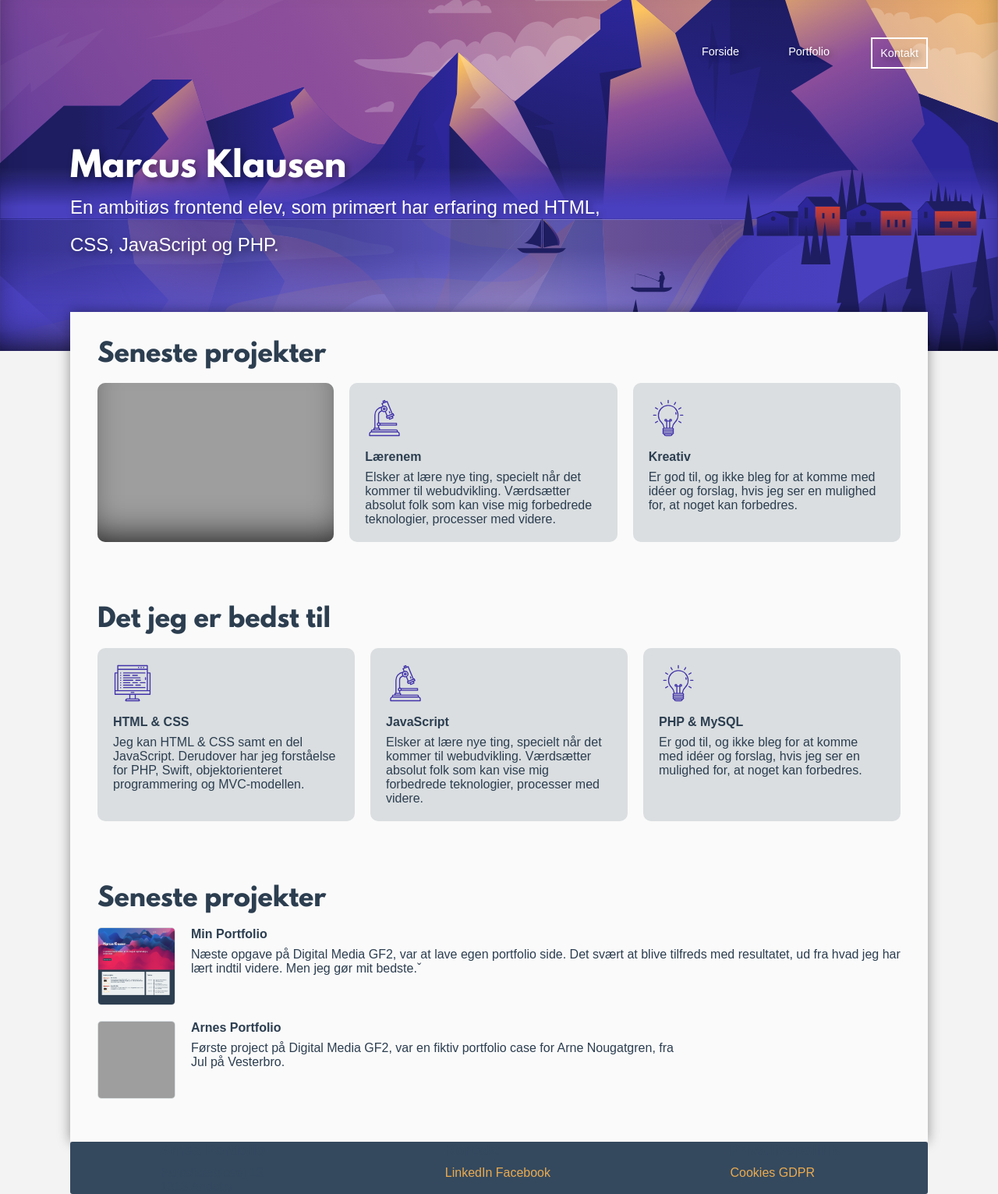
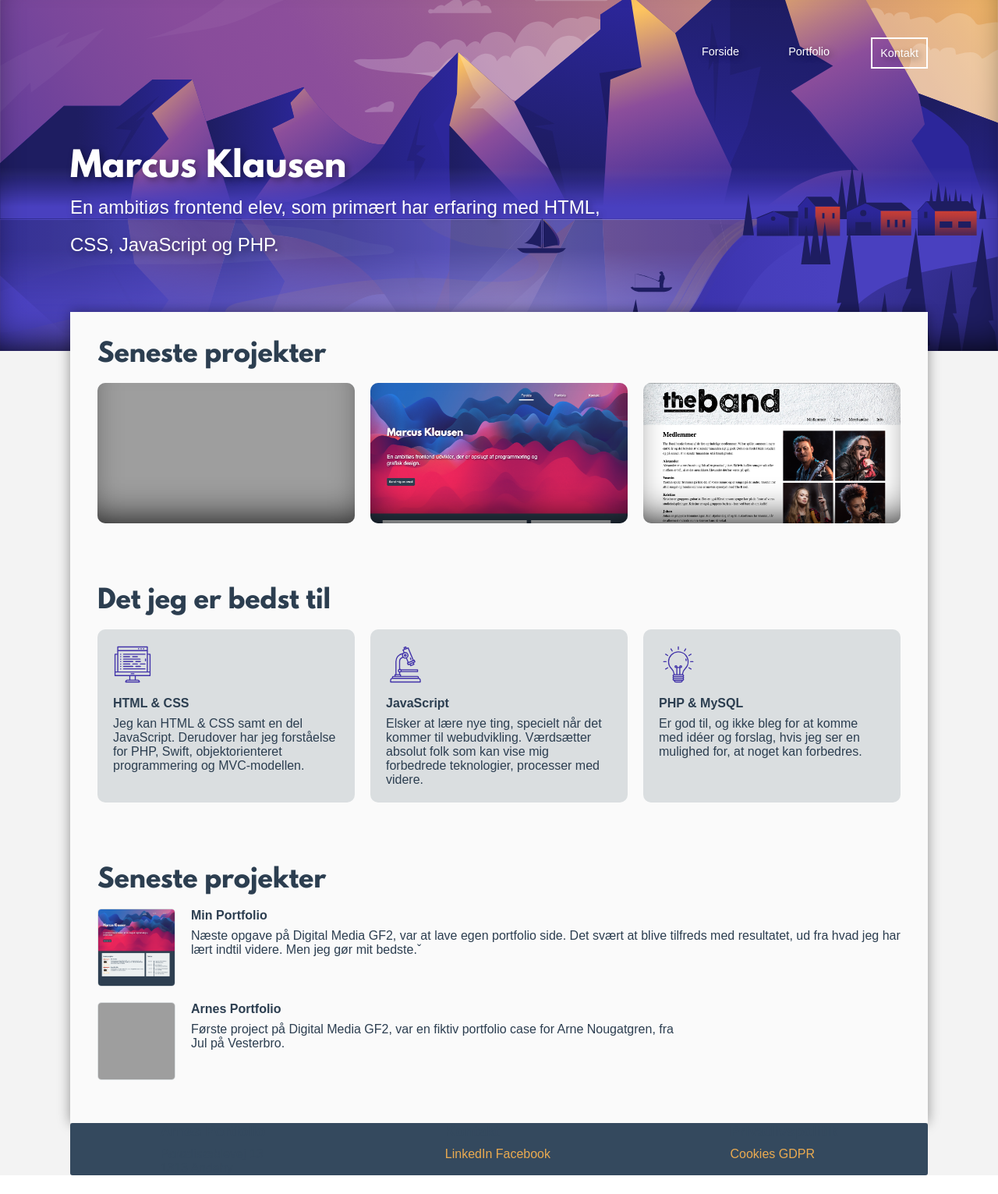
Before and after one commit to marcusklausen/my-portfolio, a PHP site: page / in a window 1280 px wide. Shown: the whole page at 78% size. After the commit the page ends 1507 px from the top, so only its background shows below. Run offline with PHP 8.4, Linux system fonts and the light colour scheme; some web fonts are replaced; grey boxes are pictures that could not be loaded.

Commit message:
fixed bug where height would dissappar due to no content in div

```diff
--- a/css/style.css
+++ b/css/style.css
@@ -208,8 +208,6 @@ aside {
     display: none;
 }
 
-main {
-}
 
 main h3 {
     font-size: 2em;
@@ -236,9 +234,7 @@ main .card {
 
 
 
-main .card:last-child {
-    margin:0;
-}
+
 
 main .card h4 {
     margin:1em 0 0.5em 0;
@@ -259,6 +255,10 @@ main .card.portfolio {
     flex: 1 1 0;
     border-radius:10px;
     padding:0;
+    min-height: 180px;
+}
+main .card:last-child {
+    margin:0;
 }
 
 
@@ -280,7 +280,7 @@ main .card.portfolio .caption {
     color:white;
     display: none;
 }
-main .card:hover .caption {
+main .card.portfolio:hover .caption {
     display: block;
 }
 main .card.portfolio .caption p {
--- a/frontpage.php
+++ b/frontpage.php
@@ -2,8 +2,6 @@
 
     <h3>Seneste projekter</h3>
     <div class="flex spacing ma-center">
-
-
         <div class="card portfolio">
             <div class="img" style="background: url('img/thumbs/mockup.png');
                                     background-position: top center;
@@ -14,17 +12,29 @@
                 <button>Se mere</button>
                 <button>Github</button>
             </div>
-        </div>
-        <div class="card">
-            <div class="icon curious"></div><!-- skal laves mindre filstørrelse -->
-            <h4>Lærenem</h4>
-            <p>Elsker at lære nye ting, specielt når det kommer til webudvikling. Værdsætter absolut folk som kan vise mig forbedrede teknologier, processer med videre.</p>
-        </div>
-        <div class="card">
-            <div class="icon idea"></div><!-- skal laves mindre filstørrelse -->
-            <h4>Kreativ</h4>
-            <p>Er god til, og ikke bleg for at komme med idéer og forslag, hvis jeg ser en mulighed for, at noget kan forbedres.</p>
-        </div>
+        </div><!-- card -->
+        <div class="card portfolio">
+            <div class="img" style="background: url('img/thumbs/thumb2.png');
+                                    background-position: top center;
+                                    background-repeat: no-repeat;
+                                    background-size: cover;"></div>
+            <div class="caption">
+                <h4>Arnes Portfolio</h4>
+                <button>Se mere</button>
+                <button>Github</button>
+            </div>
+        </div><!-- card -->
+        <div class="card portfolio">
+            <div class="img" style="background: url('img/thumbs/theband.png');
+                                    background-position: top center;
+                                    background-repeat: no-repeat;
+                                    background-size: cover;"></div>
+            <div class="caption">
+                <h4>Arnes Portfolio</h4>
+                <button>Se mere</button>
+                <button>Github</button>
+            </div>
+        </div><!-- card -->
     </div>
     <h3>Det jeg er bedst til</h3>
 
```
Also changed, not shown: img/thumbs/theband.png (added), 2 other files.
